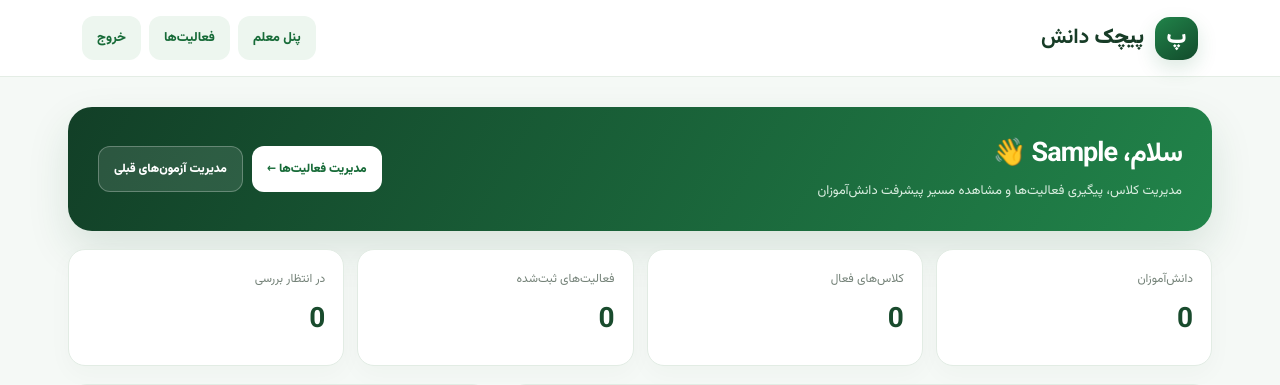
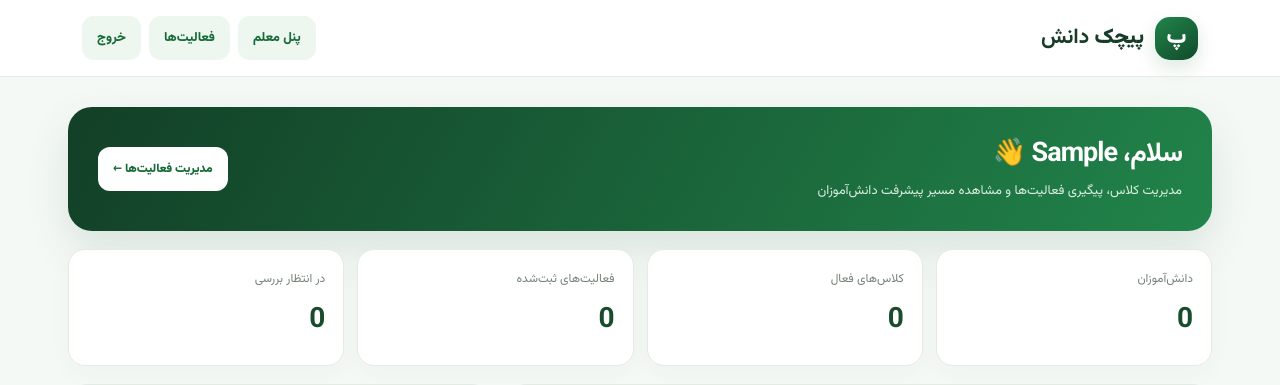
Before and after one commit to evamode29/pichak-danesh, a Django app: page /teacher/ in a window 1280 px wide. Shown: the top 385 px of the page. Run offline with Django 5.2, Linux system fonts and the light colour scheme; the visitor is signed in with stand-in values (Sample User, id 1); data comes from the database, SQL or seed files in the repository; data that the repository does not hold is empty; parts of the project's set-up code (start-up, migrations or seed data) failed here and were passed over.

Commit message:
Remove legacy test management from teacher dashboard

```diff
--- a/templates/simple/teacher.html
+++ b/templates/simple/teacher.html
@@ -6,7 +6,7 @@
 @media(max-width:760px){.tdash-hero{display:block;padding:23px}.tdash-actions{margin-top:17px}.tdash-stats{grid-template-columns:repeat(2,1fr)}.tdash-grid{grid-template-columns:1fr}.tdash-stat strong{font-size:24px}}@media(max-width:420px){.tdash-stats{gap:8px}.tdash-stat{padding:13px}.tdash-hero h1{font-size:23px}}
 </style>
 <section class="tdash">
-<header class="tdash-hero"><div><h1>سلام، {{ request.user.first_name|default:request.user.username }} 👋</h1><p>مدیریت کلاس، پیگیری فعالیت‌ها و مشاهده مسیر پیشرفت دانش‌آموزان</p></div><div class="tdash-actions"><a class="tdash-btn" href="{% url 'teacher-activities' %}">مدیریت فعالیت‌ها ←</a><a class="tdash-btn secondary" href="{% url 'teacher-test-manager' %}">مدیریت آزمون‌های قبلی</a></div></header>
+<header class="tdash-hero"><div><h1>سلام، {{ request.user.first_name|default:request.user.username }} 👋</h1><p>مدیریت کلاس، پیگیری فعالیت‌ها و مشاهده مسیر پیشرفت دانش‌آموزان</p></div><div class="tdash-actions"><a class="tdash-btn" href="{% url 'teacher-activities' %}">مدیریت فعالیت‌ها ←</a></div></header>
 <div class="tdash-stats"><div class="tdash-stat"><span>دانش‌آموزان</span><strong>{{ student_count }}</strong></div><div class="tdash-stat"><span>کلاس‌های فعال</span><strong>{{ classroom_count }}</strong></div><div class="tdash-stat"><span>فعالیت‌های ثبت‌شده</span><strong>{{ task_count }}</strong></div><div class="tdash-stat"><span>در انتظار بررسی</span><strong>{{ review_count }}</strong></div></div>
 <div class="tdash-grid">
 <section class="tdash-panel"><div class="tdash-panel-head"><h2>فهرست دانش‌آموزان</h2><span class="tdash-muted">{{ student_count }} پرونده</span></div><div class="tdash-table-wrap"><table class="tdash-table"><thead><tr><th>نام دانش‌آموز</th><th>کلاس</th><th>امتیاز</th><th>سطح</th><th></th></tr></thead><tbody>{% for student in students %}<tr><td class="tdash-name">{{ student.user.get_full_name|default:student.user.username }}</td><td>{{ student.classroom.name|default:"بدون کلاس" }}</td><td>{{ student.points }}</td><td>{{ student.level }}</td><td><a class="tdash-open" href="{% url 'teacher-student-detail' student.id %}">پرونده ←</a></td></tr>{% empty %}<tr><td colspan="5" class="tdash-empty">دانش‌آموزی ثبت نشده است.</td></tr>{% endfor %}</tbody></table></div></section>
```
